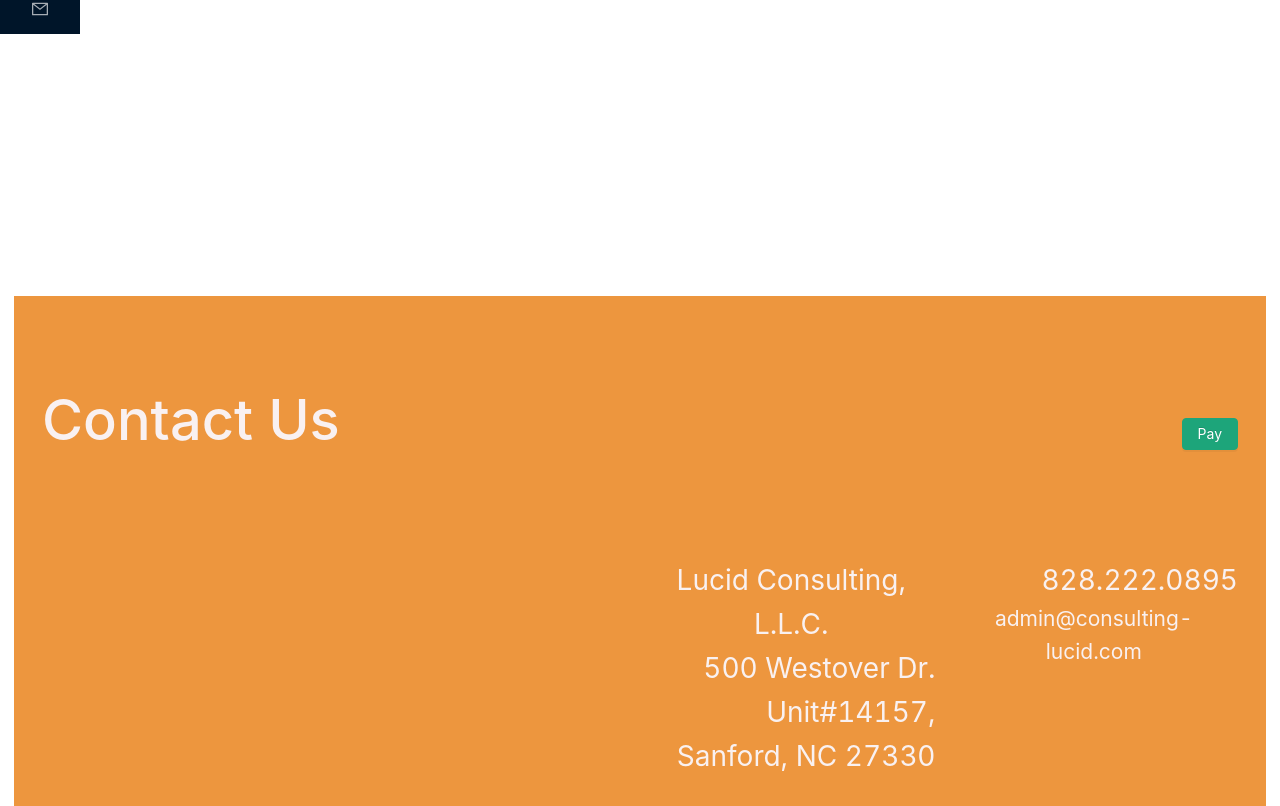
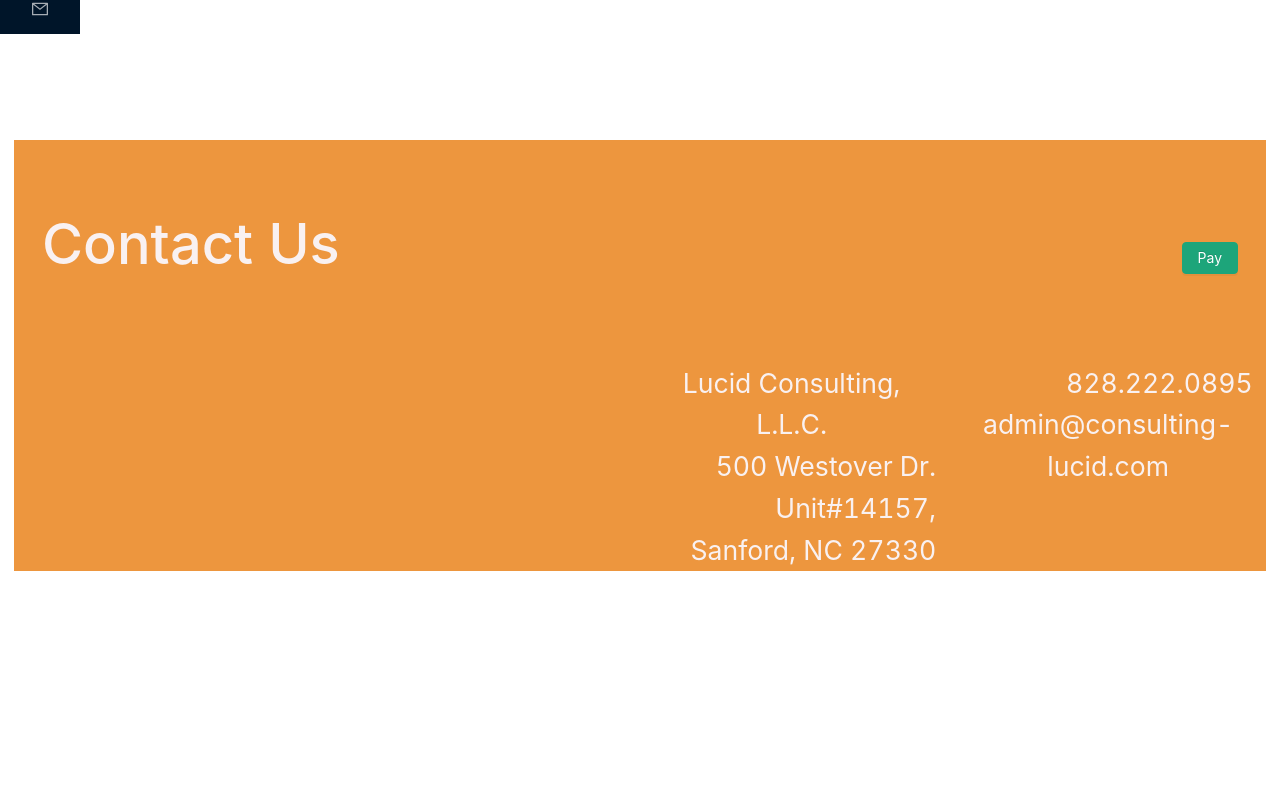
Before and after one commit to CJLucido/Lucid-Consulting, a React (Create React App) app in the folder lucid-fe/: page /contact in a window 1280 px wide. Shown: the part 766-1572 px from the top of the page. After the commit the page ends 1337 px from the top, so only its background shows below. Built offline with nearby package versions, Linux system fonts and the light colour scheme.

Commit message:
fixed contact info margin-right

```diff
--- a/lucid-fe/public/less/pg-contact.less
+++ b/lucid-fe/public/less/pg-contact.less
@@ -71,7 +71,7 @@ section#contact .grid-contact{
         grid-template-columns: 1fr 1fr 1fr 1fr;
         //background-color: rgb(187, 106, 169);
         grid-gap: 1em;
-        padding:2em;
+        padding:em;
         padding-top:0;
         }
     }
@@ -179,7 +179,8 @@ section#contact .grid-contact{
 
         p{
             margin-bottom: 0;
-            font-size: 2em;
+            margin-right: .5em;
+            font-size: 1.9em;
             color:#F9F1F1;
         }
     }
@@ -199,7 +200,7 @@ section#contact .grid-contact{
         p{
             margin-bottom: 0;
 
-            font-size: 2em;
+            font-size: 4vw;
             color:#F9F1F1;
         }
     }
--- a/lucid-fe/src/components/Pages/10-ContactPage.js
+++ b/lucid-fe/src/components/Pages/10-ContactPage.js
@@ -56,7 +56,7 @@ function ContactPage(props){
                                 </div>
                             <div class="s9-d-info">
                                 <p>828.222.0895</p>
-                                <p style={{fontSize:"1.5em"}}>admin@consulting-lucid.com</p>
+                                <p >admin@consulting-lucid.com</p>
                             </div>
                             {/* <div class="s9-d-info">
                                 <p>Jobs</p>
--- a/lucid-fe/src/index.css
+++ b/lucid-fe/src/index.css
@@ -605,7 +605,7 @@ section#contact .grid-contact {
     display: grid;
     grid-template-columns: 1fr 1fr 1fr 1fr;
     grid-gap: 1em;
-    padding: 2em;
+    padding: em;
     padding-top: 0;
   }
 }
@@ -681,7 +681,8 @@ section#contact .grid-contact {
   }
   .s9-d-info p {
     margin-bottom: 0;
-    font-size: 2em;
+    margin-right: 0.5em;
+    font-size: 1.9em;
     color: #F9F1F1;
   }
 }
@@ -696,7 +697,7 @@ section#contact .grid-contact {
   }
   .s9-d-info p {
     margin-bottom: 0;
-    font-size: 2em;
+    font-size: 4vw;
     color: #F9F1F1;
   }
 }
```
